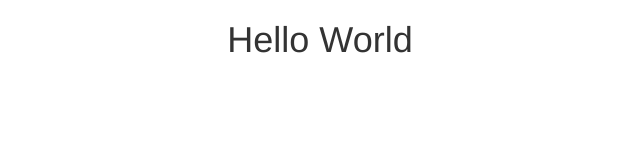
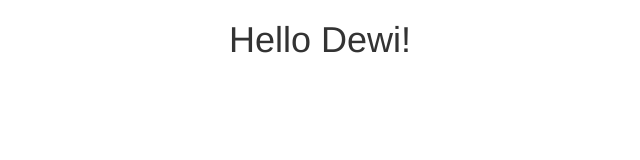
Before and after one commit to arhen/shinee, a plain HTML site: page index.html in a window 1280 px wide. Shown: the full height of the page, 320-960 px from the left. Drawn offline with nearby package versions, Linux system fonts and the light colour scheme.

Commit message:
Edit index.html, ubah kata world menjadi dewi

```diff
--- a/index.html
+++ b/index.html
@@ -19,7 +19,7 @@
 </head>
 
 <body>
-    <h1 class="text-center">Hello World</h1>
+    <h1 class="text-center">Hello Dewi!</h1>
 
     <!-- jQuery -->
     <script src="https://ajax.googleapis.com/ajax/libs/jquery/1.12.4/jquery.min.js"></script>
```
